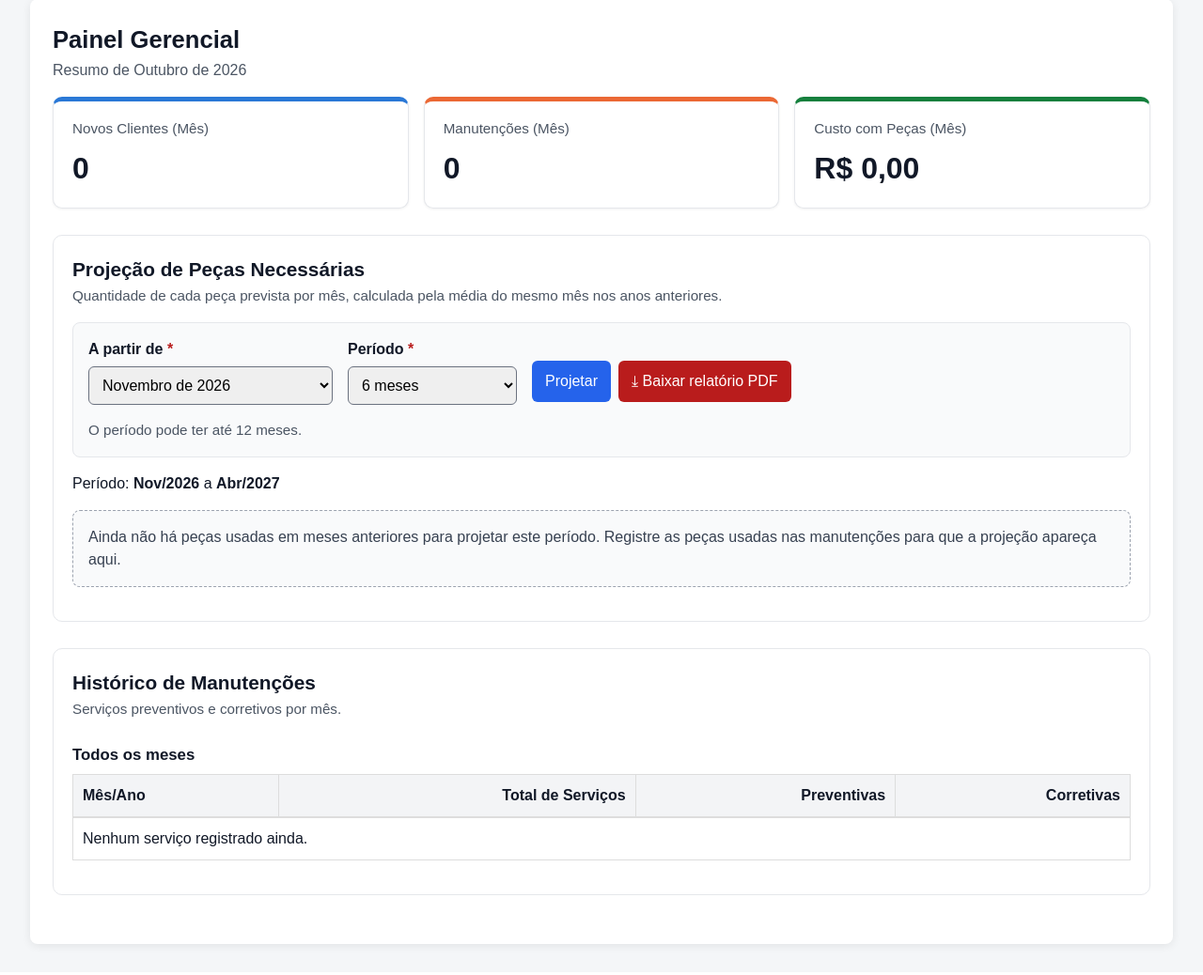
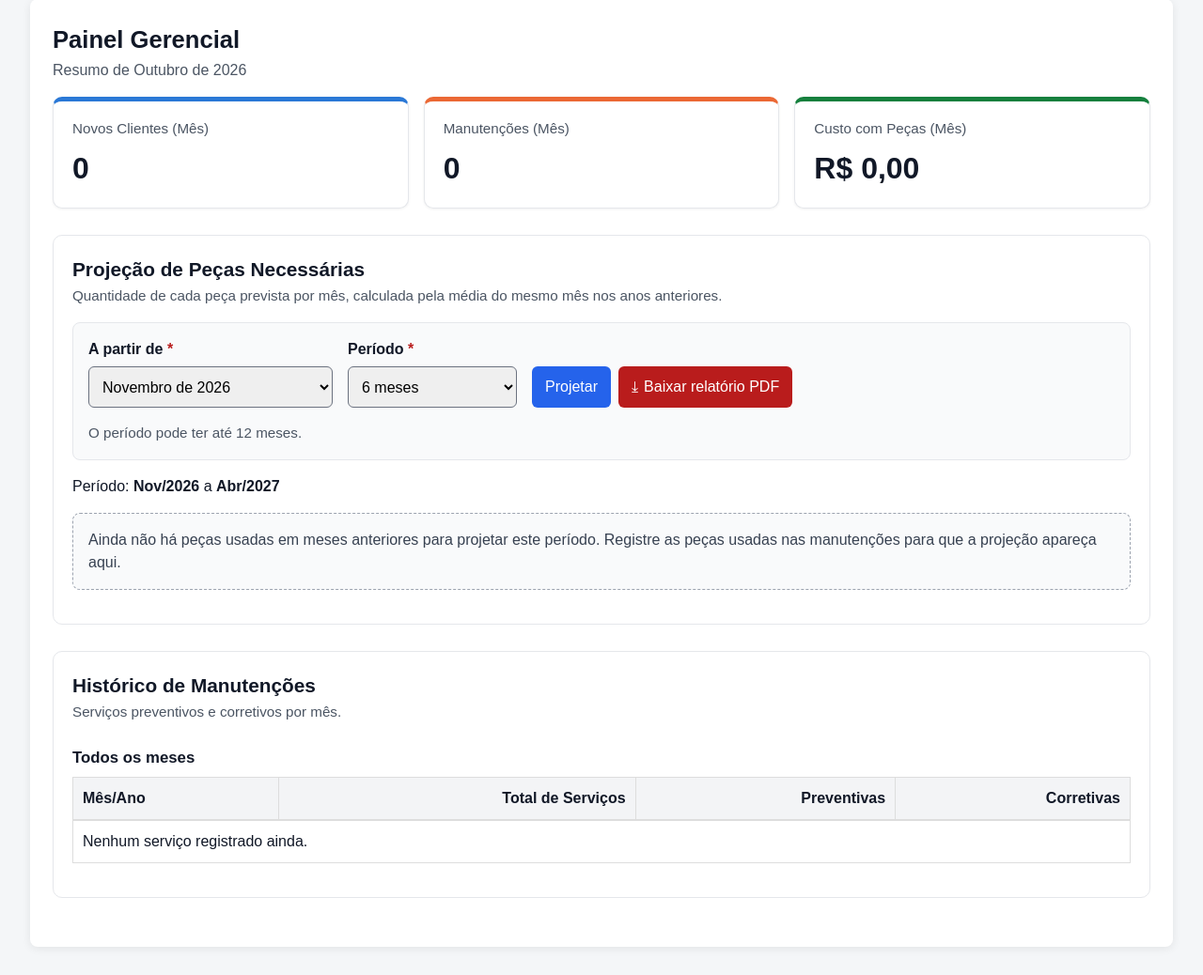
Before and after one commit to jeanmichelms/flowmigao, a Django app: page /manutencoes/dashboard/ in a window 1280 px wide. Shown: the part 143-1181 px from the top of the page at 94% size. Before the commit the page ends 1156 px from the top, so only its background shows below. Run offline with Django 5.2, Linux system fonts and the light colour scheme; a user stored in the database is signed in; data that the repository does not hold is empty; parts of the project's set-up code (start-up, migrations or seed data) failed here and were passed over.

Commit message:
#21 - Criar projeção de quantidade de peças necessárias no painel gerencial

```diff
--- a/templates/manutencoes/dashboard.html
+++ b/templates/manutencoes/dashboard.html
@@ -259,7 +259,21 @@
         display: flex;
         flex-wrap: wrap;
         gap: 8px;
+        /* Mesma margem de baixo dos campos (.form-group), para os botões ficarem na linha dos selects */
         margin-bottom: 16px;
+    }
+    /* Campos e botões com a mesma altura (em rem, acompanha o aumento de fonte) */
+    .form-projecao select,
+    .form-projecao-acoes .btn {
+        height: 2.75rem;
+    }
+    .form-projecao-acoes .btn {
+        display: inline-flex;
+        align-items: center;
+        gap: 6px;
+        margin: 0;
+        padding-top: 0;
+        padding-bottom: 0;
     }
     .btn-pdf {
         background: #b91c1c;
```
